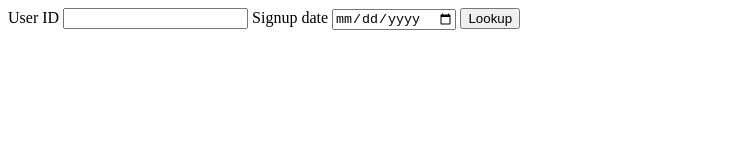
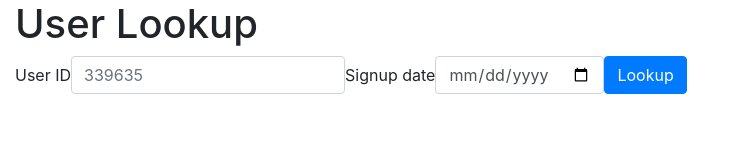
Before and after one commit to prophile/needle-prototype, a plain HTML site: page needle/static/index.html in a window 1280 px wide. Shown: the whole page, without its empty margins (0-742 px from the left). Drawn offline with nearby package versions, Linux system fonts and the light colour scheme.

Commit message:
Everything's better with Twitter Bootstrap

```diff
--- a/needle/static/index.html
+++ b/needle/static/index.html
@@ -2,14 +2,30 @@
 <html lang="en">
   <head>
     <title>Needle</title>
+    <link rel="stylesheet" href="https://maxcdn.bootstrapcdn.com/bootswatch/3.3.7/cerulean/bootstrap.min.css">
   </head>
   <body>
-    <form id="lookup-user" method="GET" action="user">
-      <label for="user-id">User ID</label>
-      <input id="user-id" name="user-id" type="text"></input>
-      <label for="user-signup-date">Signup date</label>
-      <input id="user-signup-date" name="user-signup-date" type="date"></input>
-      <button type="submit">Lookup</button>
-    </form>
+    <div class="container-fluid">
+      <div class="row">
+        <div class="col-md-12">
+          <h1>User Lookup</h1>
+        </div>
+      </div>
+      <div class="row">
+        <div class="col-md-12">
+          <form id="lookup-user" method="GET" action="user" class="form-inline">
+            <div class="form-group">
+              <label for="user-id">User ID</label>
+              <input id="user-id" name="user-id" type="text" class="form-control" placeholder="339635"></input>
+            </div>
+            <div class="form-group">
+              <label for="user-signup-date">Signup date</label>
+              <input id="user-signup-date" name="user-signup-date" type="date" class="form-control"></input>
+            </div>
+            <button type="submit" class="btn btn-primary">Lookup</button>
+          </form>
+        </div>
+      </div>
+    </div>
   </body>
 </html>
```
